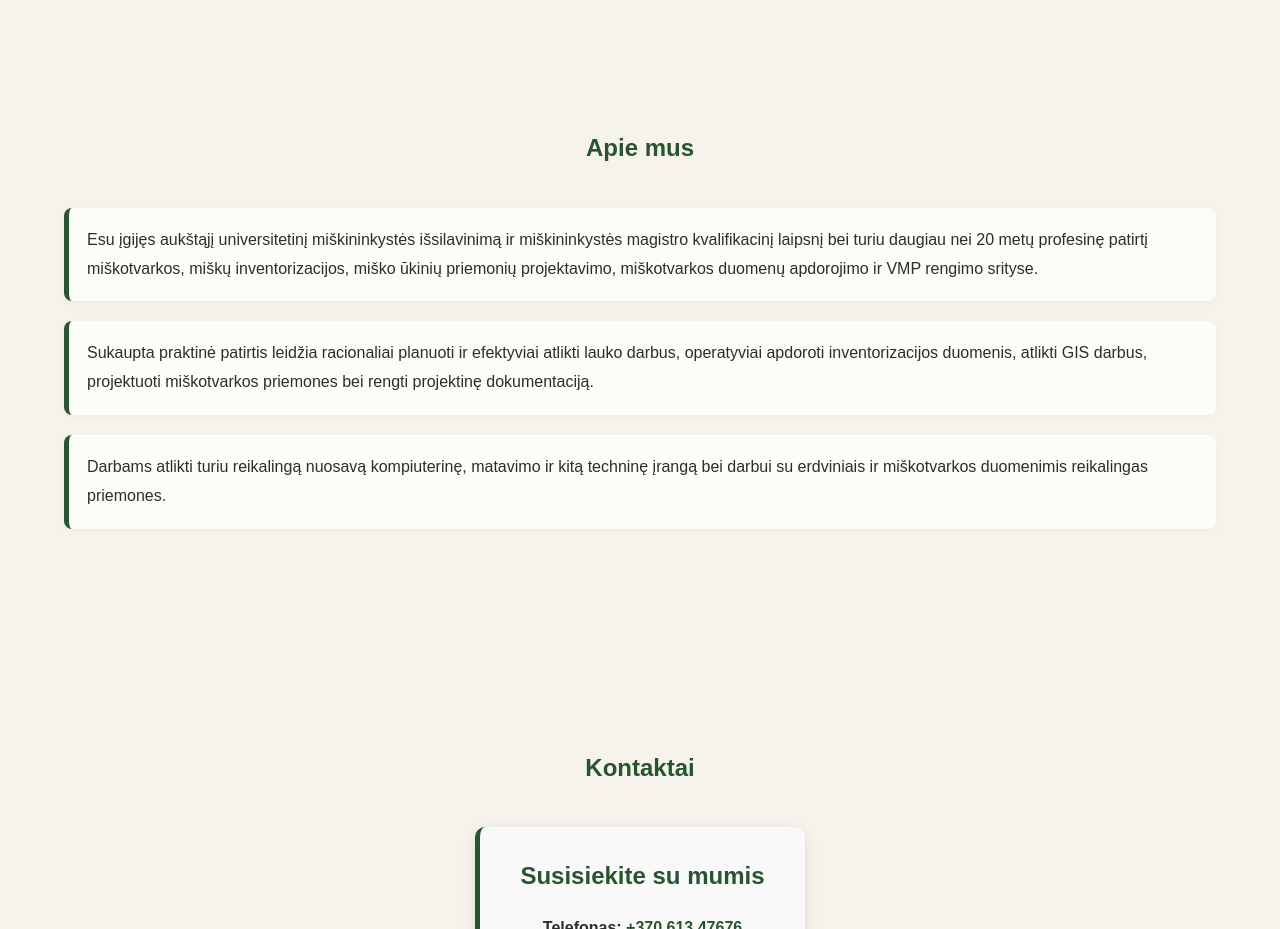
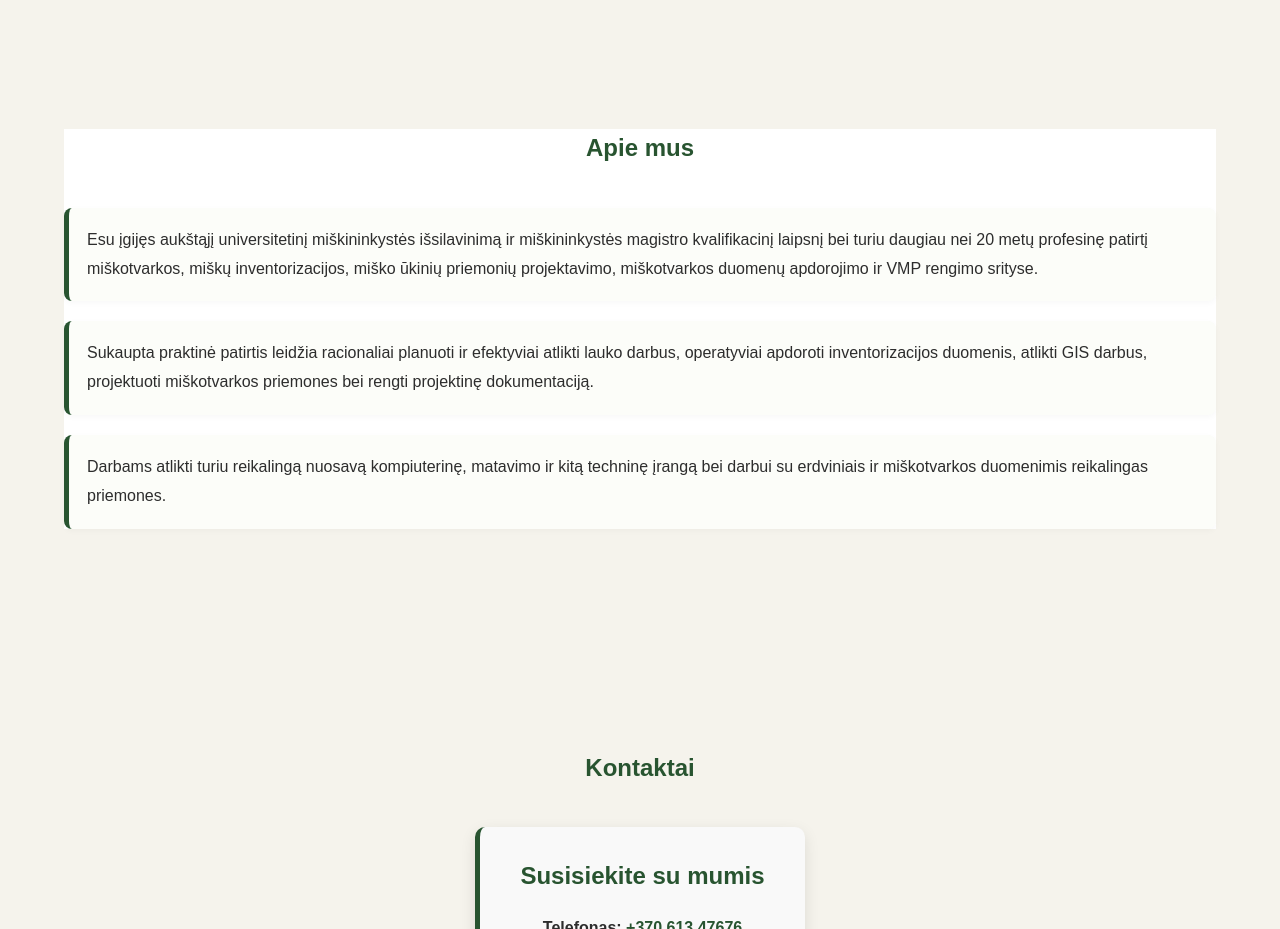
Before and after one commit to Pukis05/misko-ritmu, a Next.js app: page / in a window 1280 px wide. Shown: the part 1560-2489 px from the top of the page. Built offline with nearby package versions, Linux system fonts and the light colour scheme.

Commit message:
style changes

```diff
--- a/app/globals.css
+++ b/app/globals.css
@@ -152,6 +152,14 @@ section {
     max-width: 1200px;
     margin: auto;
 }
+
+.about {
+    background: white;
+    width: 90%;
+    max-width: 1200px;
+    margin: auto;
+}
+
 
 .alt {
     background: #f5f3ec;
--- a/app/page.tsx
+++ b/app/page.tsx
@@ -131,7 +131,7 @@ export default function Home() {
 
             <section id="about" className="alt">
 
-                <div className="container">
+                <div className="about">
 
                     <h2>Apie mus</h2>
 
```
